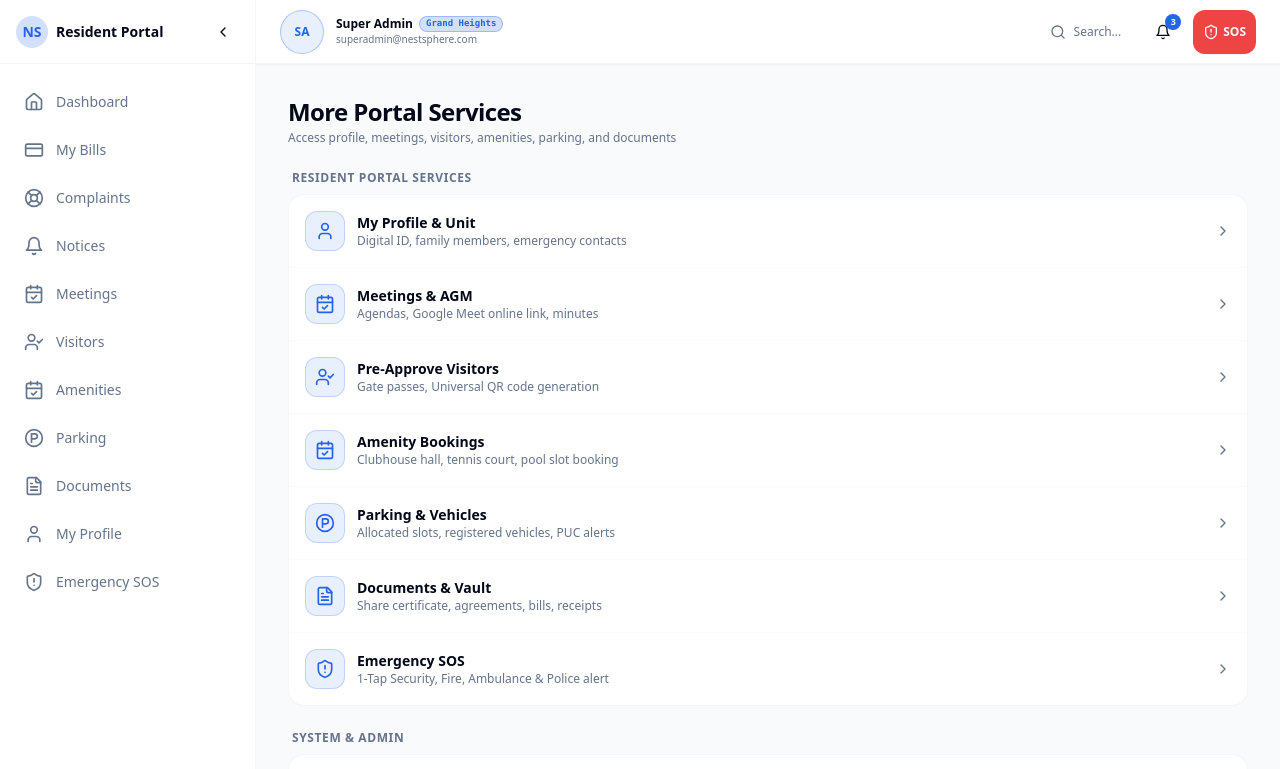
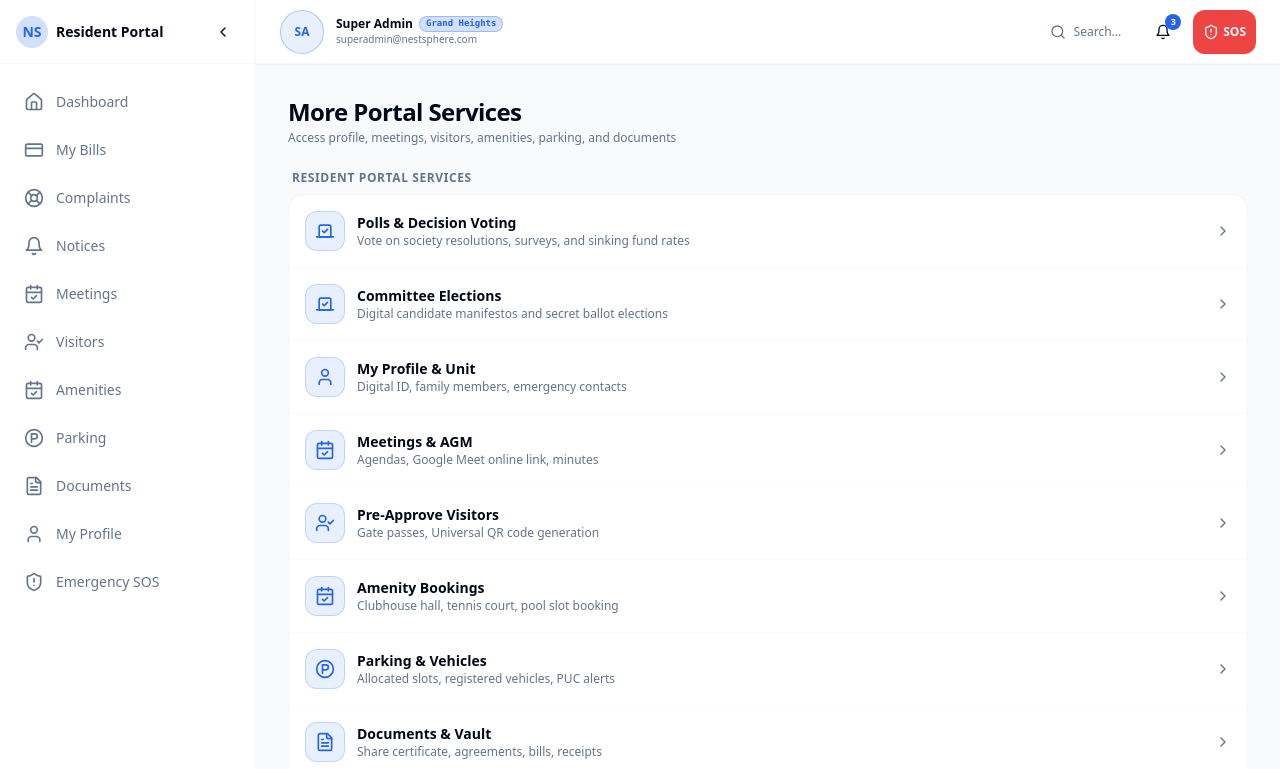
Before and after one commit to induspro19/nestsphere-erp, a React (Vite) app in the folder frontend/: page /resident/more in a window 1280 px wide. Shown: the top 769 px of the page. Built offline with nearby package versions, Linux system fonts and the light colour scheme.

Commit message:
Add_Polls_and_Elections_to_Sidebar_Navigation

```diff
--- a/frontend/src/components/layout/Sidebar.tsx
+++ b/frontend/src/components/layout/Sidebar.tsx
@@ -1,6 +1,6 @@
 import React from 'react';
 import { NavLink } from 'react-router-dom';
-import { LayoutDashboard, Building2, Shield, Settings, ChevronLeft, Sliders, Users, DoorOpen, Radio, GitMerge, Boxes, UserCheck, FileText, DollarSign, BarChart3, LifeBuoy, Wrench, Landmark, CalendarCheck, ParkingCircle, Briefcase, Bell, Smartphone } from 'lucide-react';
+import { LayoutDashboard, Building2, Shield, Settings, ChevronLeft, Sliders, Users, DoorOpen, Radio, GitMerge, Boxes, UserCheck, FileText, DollarSign, BarChart3, LifeBuoy, Wrench, Landmark, CalendarCheck, ParkingCircle, Briefcase, Bell, Smartphone, Vote } from 'lucide-react';
 import { useAuthStore } from '../../store/authStore';
 import { Button } from '../ui/button';
 
@@ -16,6 +16,8 @@ export const Sidebar: React.FC<SidebarProps> = ({ isCollapsed, onToggleCollapse
     { title: 'Dashboard', path: '/dashboard', icon: LayoutDashboard },
     { title: 'Resident Portal', path: '/resident/dashboard', icon: Smartphone },
     { title: 'Gatekeeper Kiosk', path: '/gatekeeper/dashboard', icon: Shield },
+    { title: 'Polls & Voting', path: '/polls', icon: Vote },
+    { title: 'Committee Elections', path: '/elections', icon: Vote },
     { title: 'Property Engine', path: '/property-management', icon: Sliders },
     { title: 'People Directory', path: '/people', icon: Users },
     { title: 'Access Control', path: '/access-control', icon: DoorOpen },
--- a/frontend/src/pages/resident/ResidentMorePage.tsx
+++ b/frontend/src/pages/resident/ResidentMorePage.tsx
@@ -12,6 +12,7 @@ import {
   ChevronRight,
   Home,
   Sliders,
+  Vote,
 } from 'lucide-react';
 
 export const ResidentMorePage: React.FC = () => {
@@ -21,6 +22,8 @@ export const ResidentMorePage: React.FC = () => {
     {
       title: 'Resident Portal Services',
       items: [
+        { title: 'Polls & Decision Voting', path: '/resident/polls', icon: Vote, desc: 'Vote on society resolutions, surveys, and sinking fund rates' },
+        { title: 'Committee Elections', path: '/resident/elections', icon: Vote, desc: 'Digital candidate manifestos and secret ballot elections' },
         { title: 'My Profile & Unit', path: '/resident/profile', icon: User, desc: 'Digital ID, family members, emergency contacts' },
         { title: 'Meetings & AGM', path: '/resident/meetings', icon: CalendarCheck, desc: 'Agendas, Google Meet online link, minutes' },
         { title: 'Pre-Approve Visitors', path: '/resident/visitors', icon: UserCheck, desc: 'Gate passes, Universal QR code generation' },
```
